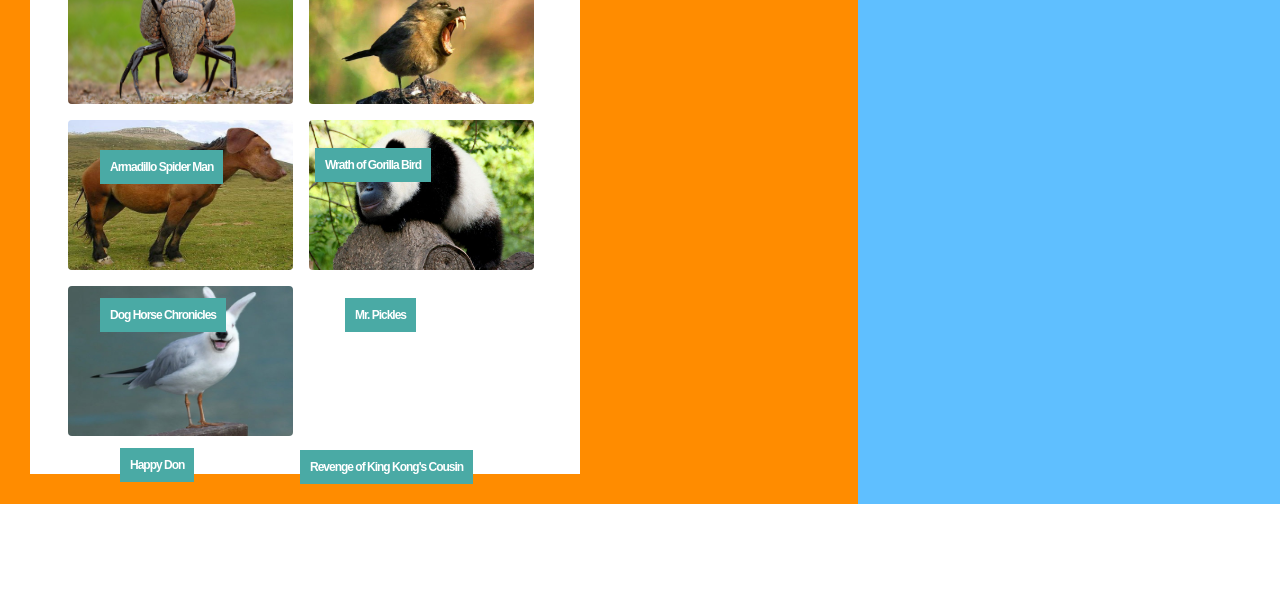
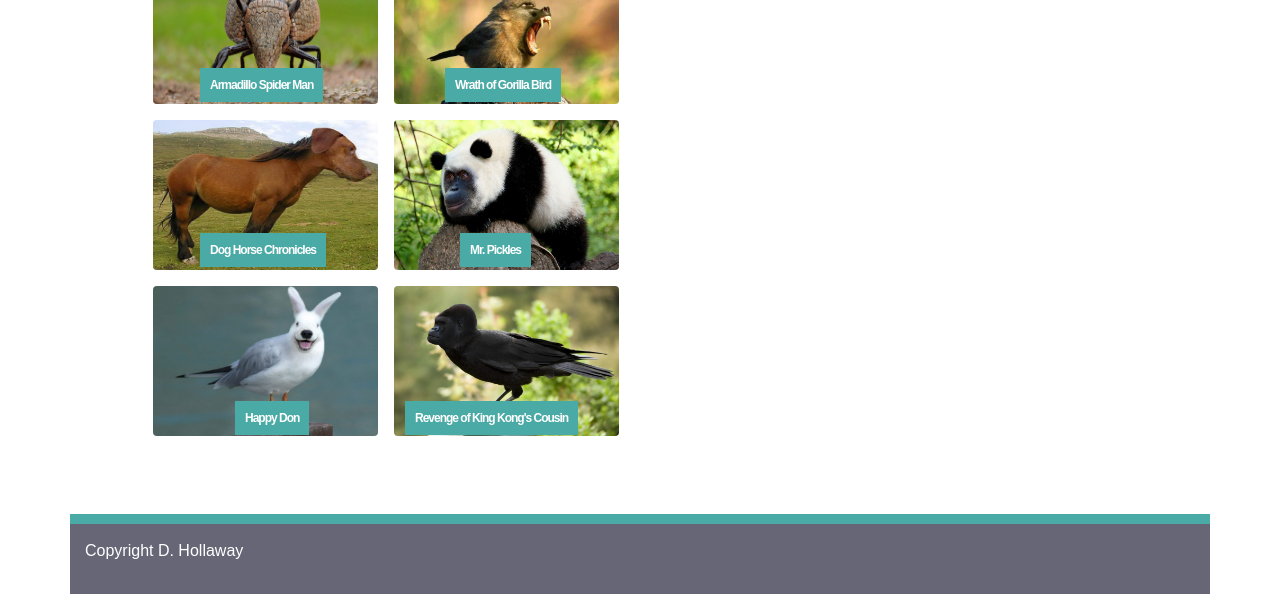
Before and after one commit to BakerShoeMaker/Bootstrap-Portfolio, a plain HTML site: page portfolio.html in a window 1280 px wide. Shown: the part 260-854 px from the top of the page. Before the commit the page ends 800 px from the top, so only its background shows below. Drawn offline with nearby package versions, Linux system fonts and the light colour scheme.

Commit message:
Final version with a few issues.

```diff
--- a/assets/css/style.css
+++ b/assets/css/style.css
@@ -149,49 +149,32 @@ a:link, a:visited, a:hover, a:active {
 }
 .image1{
     position: absolute;
-    top: 292px;
-    left:115px;
+    top: 210px;
+    left:130px;
     /*opacity:.75;*/
     display: inline;
     float: left;
 }
 .image2{
     position: absolute;
-    top: 290px;
-    left:330px;
+    top: 210px;
+    left:375px;
     /*opacity:.75;*/
     display: inline;
     float: left;
 }
 .image3{
     position: absolute;
-    top: 440px;
-    left:115px;
+    top: 375px;
+    left:130px;
     /*opacity:.75;*/
     display: inline;
     float: left;
 }
 .image4{
     position: absolute;
-    top: 440px;
-    left:360px;
-    /*opacity:.75;*/
-    display: inline;
-    float: left;
-}
-
-.image3{
-    position: absolute;
-    top: 440px;
-    left:115px;
-    /*opacity:.75;*/
-    display: inline;
-    float: left;
-}
-.image4{
-    position: absolute;
-    top: 440px;
-    left:360px;
+    top: 375px;
+    left:390px;
     /*opacity:.75;*/
     display: inline;
     float: left;
@@ -199,16 +182,16 @@ a:link, a:visited, a:hover, a:active {
 
 .image5{
     position: absolute;
-    top: 590px;
-    left:135px;
+    top: 543px;
+    left:165px;
     /*opacity:.75;*/
     display: inline;
     float: left;
 }
 .image6{
     position: absolute;
-    top: 592px;
-    left:315px;
+    top: 543px;
+    left:335px;
     /*opacity:.75;*/
     display: inline;
     float: left;
@@ -277,13 +260,13 @@ a:link, a:visited, a:hover, a:active {
 /* For testing purposes */
 .container{
 
-    background-color: mediumvioletred;
+    /*background-color: mediumvioletred;*/
 }
 .mainContainer1{
 
-    background-color: darkorange;
+    /*background-color: darkorange;*/
 
 }.mainContainer2{
 
-    background-color: #5fbfff;
+    /*background-color: #5fbfff;*/
 }
--- a/portfolio.html
+++ b/portfolio.html
@@ -14,8 +14,7 @@
 
             <!-- ****************** Bootstrap Nav bar ******************-->
             <div class="row">
-
-        <div class="col-12 col-s-12 col-md-4">
+                <div class="col-12 col-s-12 col-md-4 col">
                     <h1 class="h1_dHollaway text-center ">D Hollaway</h1>
                 </div>
 
@@ -34,20 +33,19 @@
                         </li>
                     </ul>
                 </div>
+            </div>
+            <!-- ****************** Main Container ******************** -->
 
-    </div>
-    </div>
+        <div class ="row">
 
-    <!-- ****************** Main Container ******************** -->
-    <div class ="row">
-        <!--<img src="assets/images/concrete-texture.png">-->
-        <!-- Contact form -->
 
+            <!-- Portfolio form -->
             <div class="col-12 col-s-12 col-md-8 mainContainer1">
-
                     <div id="AboutMe">
                         <!-- About me with image and text -->
                         <h2>Portfolio</h2>
+
+                        <!--Not sure how to get overlays lined up with photos without using absolute positioning-->
                         <img class="rounded float-left m-2"src="assets/images/armodilloSpider.jpg" width="225" height="150">
                         <h4 class="image1"><span>Armadillo Spider Man </span></h4>
 
@@ -61,17 +59,16 @@
                         <h4 class="image4"><span>Mr. Pickles</span></h4>
 
                         <img class="rounded float-left m-2" src="assets/images/birDog.jpg" width="225" height="150">
-                <h4 class="image5"><span>Happy Don</span></h4
+                        <h4 class="image5"><span>Happy Don</span></h4>
 
                         <img class="rounded float-left m-2" src="assets/images/kingKongCrow.jpg"width="225" height="150">
                         <h4 class="image6"><span>Revenge of King Kong's Cousin</span></h4>
 
                     </div>
-
             </div>
-
             <!--Connect with me -->
             <div class="col-12 col-s-12 col-md-4 mainContainer2">
+
                 <div class="card-block">
                     <h4 class="card-title">ConnectWithMe</h4>
                     <hr>
@@ -80,66 +77,28 @@
                     <a href="https://stackoverflow.com/"><img src="assets/images/logo_stackoverflow.png" width="40px" height="40px"></a>
                 </div>
             </div>
+         </div>
+
 
         <!-- ****************** Footer band *** ****************** -->
-        <div class="row"></div>
+        <div class="row">
+            <div class="col footerborder"></div>
+        </div>
+        <!-- ****************** Footer **************************** -->
+        <div class="row footer">
+            <p>Copyright D. Hollaway </p>
 
-        <!-- ****************** Footer **************************** -->
-        <div class="row"></div>
+        </div>
+
+
+
 
 
      </div>
+
     <script src="https://maxcdn.bootstrapcdn.com/bootstrap/4.0.0-alpha.6/js/bootstrap.min.js" integrity="sha384-vBWWzlZJ8ea9aCX4pEW3rVHjgjt7zpkNpZk+02D9phzyeVkE+jo0ieGizqPLForn" crossorigin="anonymous"></script>
 
 </body>
 
 
 </html>
-<!-- ****************** Bootstrap Nav bar ******************-->
-<!--<div class="container">-->
-    <!--<div class="row">-->
-
-
-    <!--</div>-->
-<!--</div>-->
-<!--<div id="flexContainer">-->
-    <!--<div id="mainContainer">-->
-        <!--<div id="Portfolio">-->
-            <!--&lt;!&ndash; Portfolio images goe here&ndash;&gt;-->
-            <!--<h2>Portfolio</h2>-->
-            <!--<img class="imagePortfolio"src="assets/images/armodilloSpider.jpg" width="225" height="150">-->
-            <!--<h4 class="image1"><span>Armadillo Spider Man </span></h4>-->
-
-            <!--<img class="imagePortfolio"src="assets/images/birdGorilla.jpg" width="225" height="150">-->
-            <!--<h4 class="image2"><span>Wrath of Gorilla Bird</span></h4>-->
-
-            <!--<img class="imagePortfolio" src="assets/images/horseDog.jpg"width="225" height="150">-->
-            <!--<h4 class="image3"><span>Dog Horse Chronicles</span></h4>-->
-
-            <!--<img class="imagePortfolio" src="assets/images/gorillaPanda.jpg"width="225" height="150">-->
-            <!--<h4 class="image4"><span>Mr. Pickles</span></h4>-->
-
-            <!--<img class="imagePortfolio" src="assets/images/birDog.jpg" width="225" height="150">-->
-            <!--<h4 class="image5"><span>Happy Don</span></h4>-->
-
-            <!--<img class="imagePortfolio" src="assets/images/kingKongCrow.jpg"width="225" height="150">-->
-            <!--<h4 class="image6"><span>Revenge of King Kong's Cousin</span></h4>-->
-
-        <!--</div>-->
-
-        <!--<div id="ConnectWithMe">-->
-            <!--&lt;!&ndash; Add logos here&ndash;&gt;-->
-            <!--<h2>Connect with Me</h2><hr>-->
-            <!--<a href="https://github.com/BakerShoeMaker"><img src="assets/images/logo_github.png" width="40px" height="40px"></a>-->
-            <!--<a href="https://www.linkedin.com/"><img src="assets/images/logo_linkin.png"width="40px" height="40px"></a>-->
-            <!--<a href="https://stackoverflow.com/"><img src="assets/images/logo_stackoverflow.png"width="40px" height="40px"></a>-->
-
-        <!--</div>-->
-    <!--</div>-->
-<!--</div>-->
-
-<!--<div class="footerborder"></div>-->
-<!--<footer>-->
-    <!--&lt;!&ndash; Copyright info&ndash;&gt;-->
-    <!--<p>Copyright D Hollaway  </p>-->
-<!--</footer>-->
```
Also changed, not shown: contact.html (+7 -5 lines), index.html (+4 -0 lines). Lines whose indentation alone changed are shown as unchanged.
